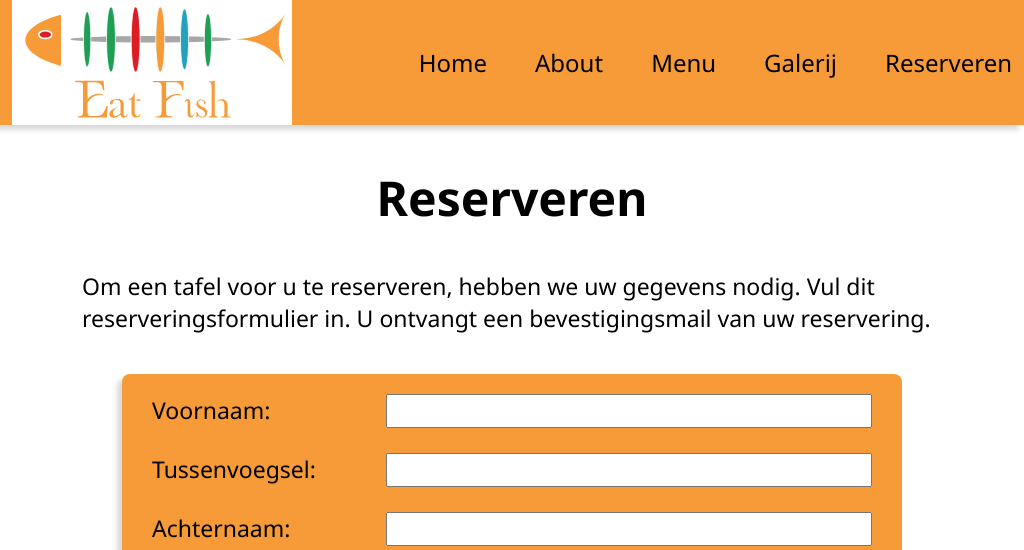
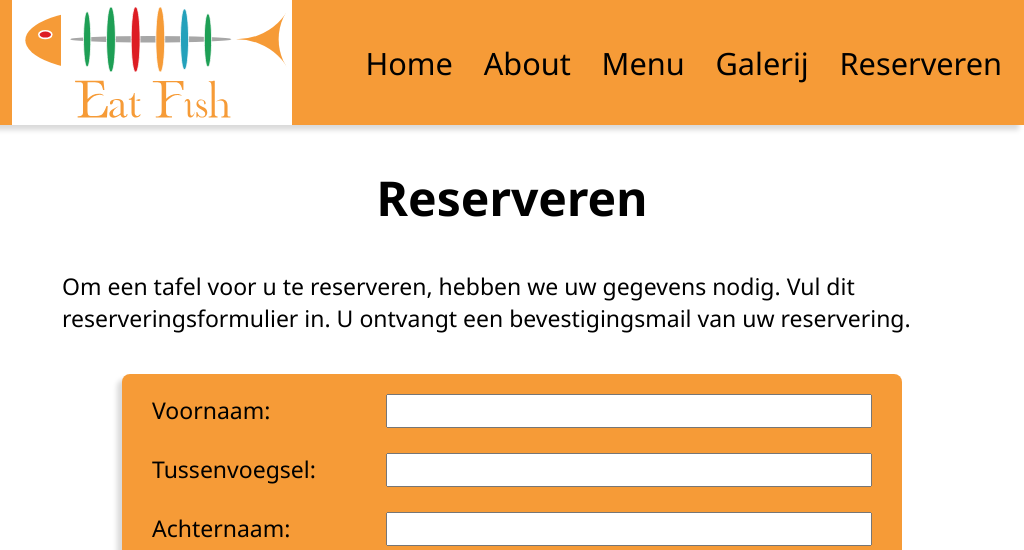
Before and after one commit to volodymyrkorobkin/Klas-G-Groep3-Volodymyr-Redwan-, a PHP site: page /pages/reserveren.php in a window 1024 px wide. Shown: the top 550 px of the page. Run offline with PHP 8.4, Linux system fonts and the light colour scheme.

Commit message:
grid started

```diff
--- a/css/style.css
+++ b/css/style.css
@@ -9,10 +9,18 @@ body {
     font-family: "Noto Sans", sans-serif;
     width: 100%;
     min-width: fit-content;
+
+    display: grid;
+    grid-template-columns: 1fr min(1000px, 100vw) 1fr;
+    grid-template-rows: auto;
+    grid-template-areas: 'header header header'
+                        'main main main'
+                        'footer footer footer';
 }
 
 main {
     min-height: calc(100vh - 125px);
+    grid-area: main;
 }
 
 hr {
@@ -40,7 +48,7 @@ img {
 }
 
 .main-margin {
-    width: 1000px;
+    width: min(1000px, 100vw);
     margin: 0 auto;
 }
 
@@ -53,6 +61,7 @@ header {
     box-shadow: 0 0 4px rgba(0, 0, 0, 0.1);
     height: 125px;
     font-size: 24px;
+    grid-area: header;
 }
 
 header ul {
@@ -64,6 +73,7 @@ footer {
     font-size: 18px;
     box-shadow: 5px -3px 5px rgba(0, 0, 0, 0.15);
     padding-bottom: 10px;
+    grid-area: footer;
 }
 
 header, footer {
@@ -655,15 +665,10 @@ video {
 
 
     /* styling for Reserving webpage*/
-    .main-reserve {
-        margin: 0 auto;
-        width: 1000px;
-    }
-
     .reserveren-p {
         /* width: 70vw; */
         font-size: 23px;
-        width: 860px;
+        width: 90%;
         margin: 0 auto;
     }
 
@@ -679,7 +684,7 @@ video {
     }
 
     #reservation-overview {
-        width: 860px;
+        width: 90%;
         margin: 0 auto;
         font-size: 20px;
         background-color: #f5f5f5;
@@ -1251,3 +1256,23 @@ video {
 
     }
 }
+
+
+@media screen and (min-width: 768.1px) and (max-width: 1024px) {
+    .tablet-only {
+        display: block;
+    }
+
+    .phone-only {
+        display: none;
+    }
+
+    nav {
+        margin-right: 10px;
+    }
+
+    header ul {
+        gap: 3vw;
+        font-size: 3vw;
+    }
+}
```
